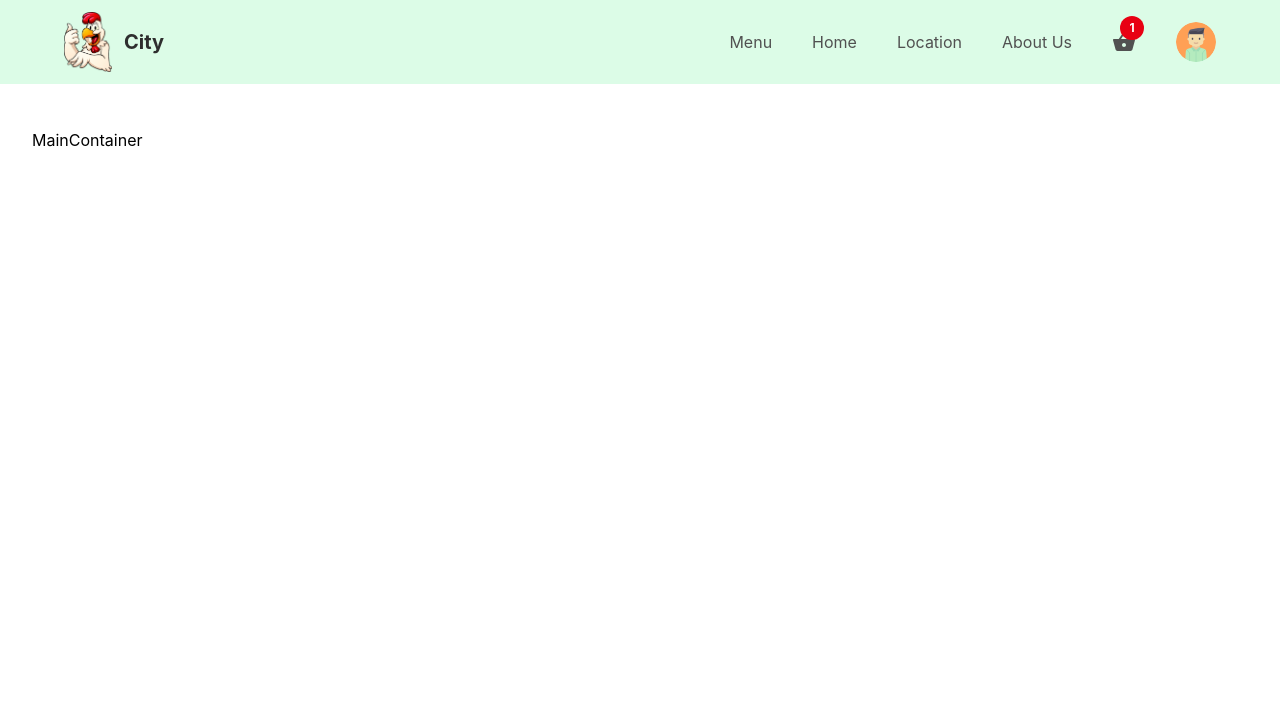
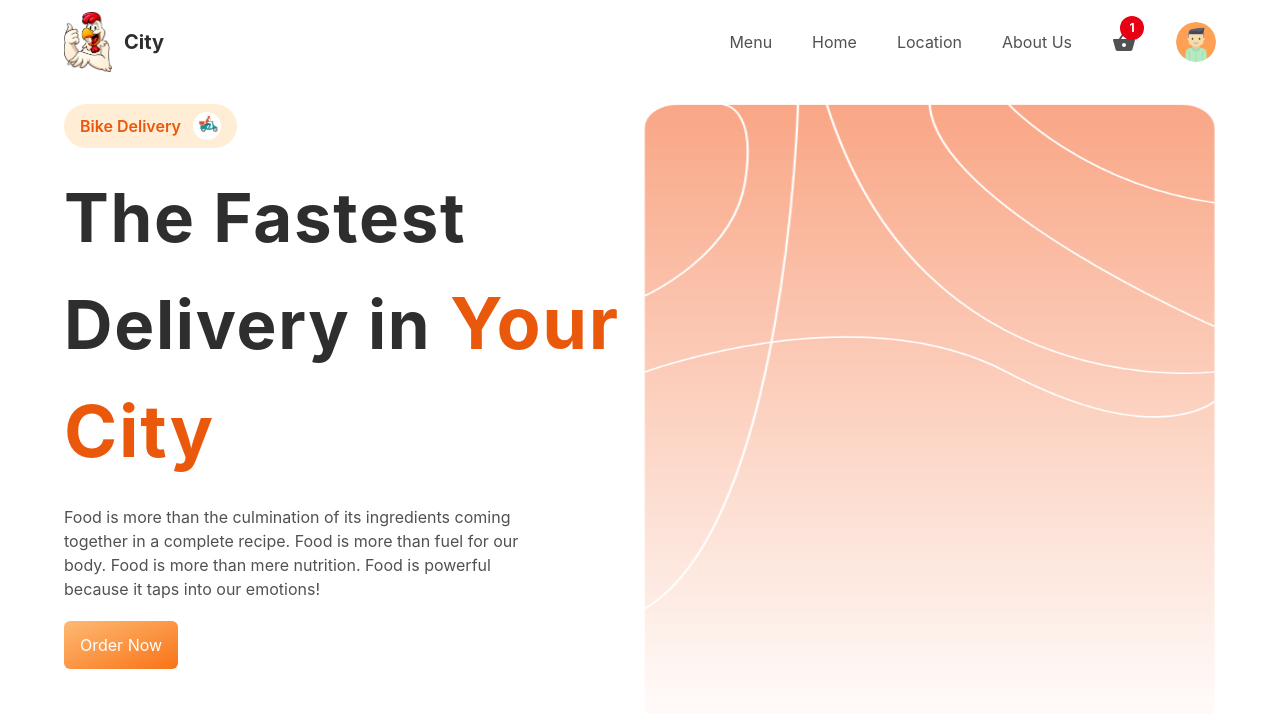
Before and after one commit to sharath-98/delicious, a React (Create React App) app: page / in a window 1280 px wide. Shown: the top 714 px of the page. Built offline with nearby package versions, Linux system fonts and the light colour scheme.

Commit message:
added responsiveness to home

```diff
--- a/src/App.js
+++ b/src/App.js
@@ -8,9 +8,9 @@ import {AnimatePresence} from 'framer-motion'
 function App() {
   return (
     <AnimatePresence exitBeforeEnter>
-      <div className="w-screen h-screen flex flex-col">
+      <div className="w-screen h-screen flex flex-col bg-white">
       <Header/>
-      <main className='mt-16 md:mt-24 p-8 w-full'>
+      <main className='mt-16 md:mt-23 px-4 md:px-16 py-4 w-full '>
         <Routes>
           <Route path='/' element={
             <Fragment>
--- a/src/components/Header.jsx
+++ b/src/components/Header.jsx
@@ -44,7 +44,7 @@ const Header = () => {
     }
 
   return (
-    <header className='fixed z-50 w-screen p-3 px-4 md:px-16 md:p:6 bg-green-100'>
+    <header className='fixed z-50 w-screen p-3 px-4 md:px-16 md:p:6 bg-white'>
         <div className='hidden md:flex w-full h-full justify-between item-center'>
             <Link to='/' className='flex items-center gap-3'>
                 <img src={Logo} className='w-12 object-cover'/>
@@ -77,15 +77,15 @@ const Header = () => {
                     {
                         menu && (
                             <div
-                            className='flex flex-col gap-3 w-60 px-2 py-2 right-0.5 bg-green-200 shadow-xl rounded-lg absolute'>
+                            className='flex flex-col gap-3 w-60 px-2 py-2 right-0.5 bg-white shadow-xl rounded-lg absolute'>
                             {
                                 user && user.email === "sharathchander.p@gmail.com" && (
                                     <Link to = '/newItem'>
-                                        <p className='px-4 py-1 flex items-center gap-3 cursor-pointer hover:bg-green-100'><MdAdd/>Add New Item</p>
+                                        <p className='px-4 py-1 flex items-center gap-3 cursor-pointer hover:bg-white'><MdAdd/>Add New Item</p>
                                     </Link>
                                 )
                             }
-                            <p className='px-4 py-1 flex items-center gap-3 cursor-pointer hover:bg-green-100' onClick={handleLogout}><MdLogout/>Logout</p>
+                            <p className='px-4 py-1 flex items-center gap-3 cursor-pointer hover:bg-white' onClick={handleLogout}><MdLogout/>Logout</p>
                         </div>
                         )
                     }
@@ -115,18 +115,18 @@ const Header = () => {
                     {
                         menu && (
                             <div
-                            className='flex flex-col gap-3 w-60 px-2 py-2 right-0.5 bg-green-200 shadow-xl rounded-lg absolute'>
+                            className='flex flex-col gap-3 w-60 px-2 py-2 right-0.5 bg-white shadow-xl rounded-lg absolute'>
                             <ul className='px-4 py-1 flex flex-col gap-3'>
-                                <li className='py-1 flex items-center gap-3 cursor-pointer hover:bg-green-100'><MdMenu/>Menu</li>
-                                <li className='py-1 flex items-center gap-3 cursor-pointer hover:bg-green-100'><MdHome/>Home</li>
-                                <li  className='py-1 flex items-center gap-3 cursor-pointer hover:bg-green-100'><MdApartment/>Location</li>
-                                <li className='py-1 flex items-center gap-3 cursor-pointer hover:bg-green-100'><MdInfo/>About Us</li>
+                                <li className='py-1 flex items-center gap-3 cursor-pointer hover:bg-white'><MdMenu/>Menu</li>
+                                <li className='py-1 flex items-center gap-3 cursor-pointer hover:bg-white'><MdHome/>Home</li>
+                                <li  className='py-1 flex items-center gap-3 cursor-pointer hover:bg-white'><MdApartment/>Location</li>
+                                <li className='py-1 flex items-center gap-3 cursor-pointer hover:bg-white'><MdInfo/>About Us</li>
                             </ul>
                             {
 
                                 user && user.email === "sharathchander.p@gmail.com" && (
                                     <Link to = '/newItem'>
-                                        <p className='px-4 py-1 flex items-center gap-3 cursor-pointer hover:bg-green-100'><MdAdd/>Add New Item</p>
+                                        <p className='px-4 py-1 flex items-center gap-3 cursor-pointer hover:bg-white'><MdAdd/>Add New Item</p>
                                     </Link>
                                 )
                             }
--- /dev/null
+++ b/src/components/Home.css
@@ -0,0 +1,4 @@
+.home_left_image{
+    flex: 1;
+    height: 625px;
+}
--- /dev/null
+++ b/src/components/Home.jsx
@@ -0,0 +1,35 @@
+import React from 'react'
+import delivery from '../img/delivery.png'
+import background from '../img/Bg.png'
+import './Home.css'
+
+const Home = () => {
+  return (
+    <section id="home" className='grid grid-cols-1 md:grid-cols-2 gap-2 w-full'>
+      <div className='py-2 flex-1 flex-col gap-5 flex items-start '>
+        <div className='flex gap-3 items-center justify-center bg-orange-100 px-4 p-2 rounded-full'>
+         <p className='text-base font-semibold text-orange-600'>
+            Bike Delivery
+          </p>
+          <div className='w-7 h-7 rounded-full overflow-hidden bg-white'>
+            <img src={delivery} className="w-full h-full object-contain"/>
+          </div>
+        </div>
+        <p className='text-[3rem] lg:text-[4.2rem] font-bold tracking-wide text-headingColor'>The Fastest Delivery
+          in
+          <span className='text-[3rem] lg:text-[4.5rem]  text-orange-600'> Your City</span>
+        </p>
+        <p className='text-base text-textColor md:w-[80%] text-center md:text-left'>
+          Food is more than the culmination of its ingredients coming together in a complete recipe.  Food is more than fuel for our body.  Food is more than mere nutrition. Food is powerful because it taps into our emotions!
+        </p>
+        <button className='text-white w-full px-4 py-3 md:w-auto transition-all  duration-100 rounded-md hover:shadow-lg ease-in-out bg-gradient-to-br from-orange-300 to-orange-500'>Order Now</button>
+      </div>
+      <div className='py-2 flex items-center w-full h-full '>
+            <img src={background} className="ml-auto sm:mr-auto home_left_image h-full"/>
+
+      </div>
+    </section>
+  )
+}
+
+export default Home
--- a/src/components/MainContainer.jsx
+++ b/src/components/MainContainer.jsx
@@ -1,8 +1,11 @@
 import React from 'react'
+import Home from './Home'
 
 const MainContainer = () => {
   return (
-    <div>MainContainer</div>
+    <div className='w-full mt-4 flex flex-col items-center justify-center'>
+      <Home/>
+    </div>
   )
 }
 
--- a/src/components/index.js
+++ b/src/components/index.js
@@ -1,3 +1,4 @@
 export {default as Header} from './Header'
 export {default as MainContainer} from './MainContainer'
 export {default as CreateContainer} from './CreateContainer'
+export {default as Home} from './Home'
--- a/src/index.css
+++ b/src/index.css
@@ -14,6 +14,7 @@ code {
 
 html, body{
   scroll-behavior: smooth;
+  overflow-x: hidden;
 }
 
 @tailwind base;
```
Also changed, not shown: src/img/Bg.png (renamed from src/img/heroBg.png).
